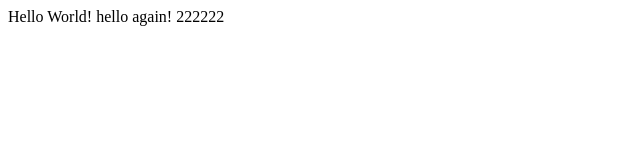
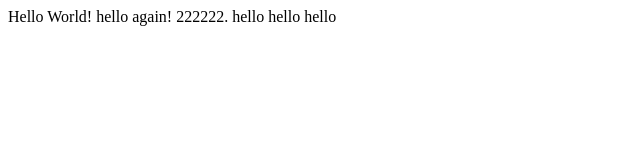
Before and after one commit to vital1312/lecture0, a plain HTML site: page index.html in a window 1280 px wide. Shown: the whole page, without its empty margins (0-640 px from the left). Drawn offline with Linux system fonts and the light colour scheme.

Commit message:
Update index.html

```diff
--- a/index.html
+++ b/index.html
@@ -4,6 +4,6 @@
 	<title>My webpage</title>
 </head>
 <body>
-	Hello World! hello again! 222222
+	Hello World! hello again! 222222. hello hello hello
 </body>
 </html>
```
